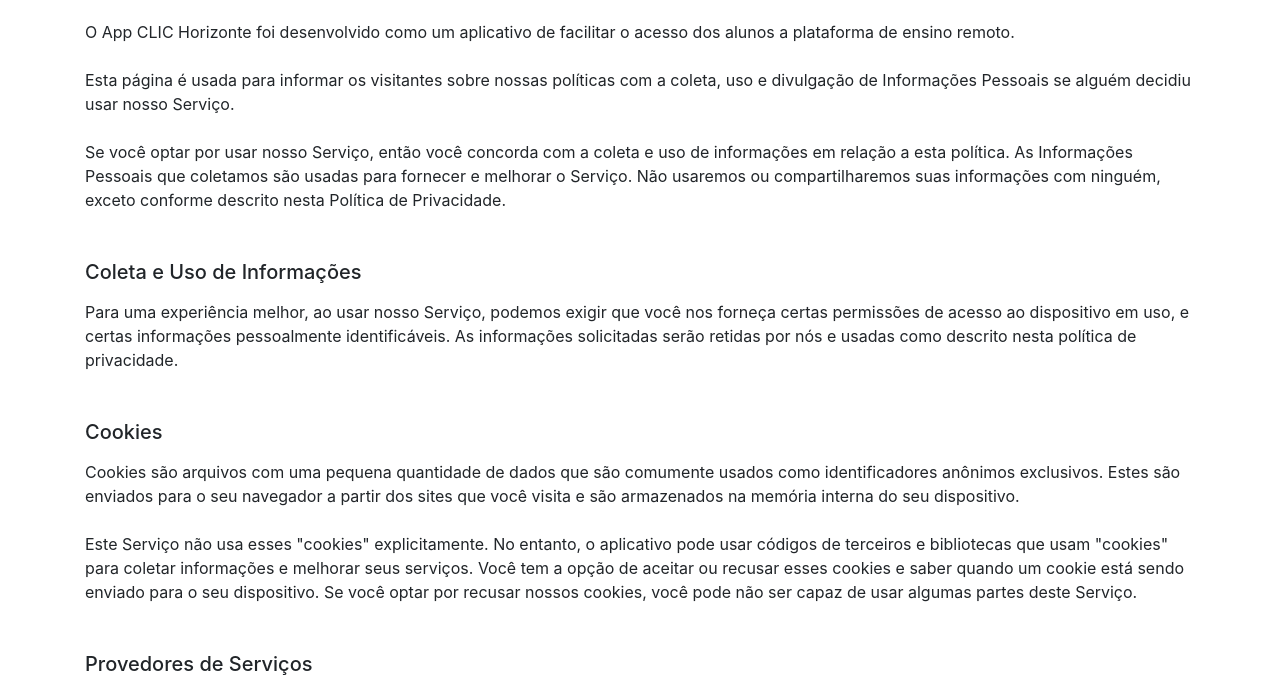
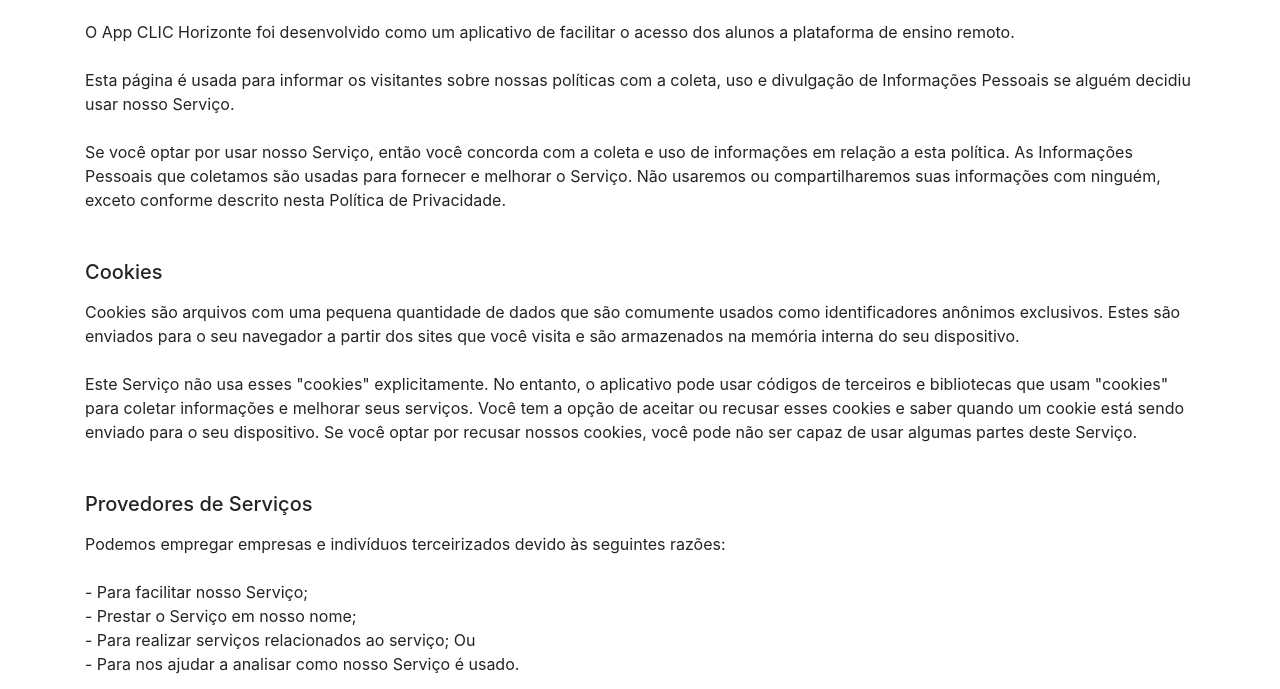
Before and after one commit to clichorizonte/politicadeprivacidade.github.io, a plain HTML site: page index.html in a window 1280 px wide. Shown: the part 103-792 px from the top of the page. Drawn offline with nearby package versions, Linux system fonts and the light colour scheme.

Commit message:
Update index.html

```diff
--- a/index.html
+++ b/index.html
@@ -28,12 +28,6 @@
                 <p class="mb-4">Se você optar por usar nosso Serviço, então você concorda com a coleta e uso de informações em relação a esta política.
                 As Informações Pessoais que coletamos são usadas para fornecer e melhorar o Serviço. Não usaremos ou compartilharemos
                 suas informações com ninguém, exceto conforme descrito nesta Política de Privacidade.</p>
-
-                <h5 class="mt-5 mb-3">Coleta e Uso de Informações</h5>
-
-                <p class="mb-4">Para uma experiência melhor, ao usar nosso Serviço, podemos exigir que você nos forneça certas permissões de acesso ao
-                dispositivo em uso, e certas informações pessoalmente identificáveis. As informações solicitadas serão retidas por nós e
-                usadas como descrito nesta política de privacidade.</p>
 
                 <h5 class="mt-5 mb-3">Cookies</h5>
 
```
